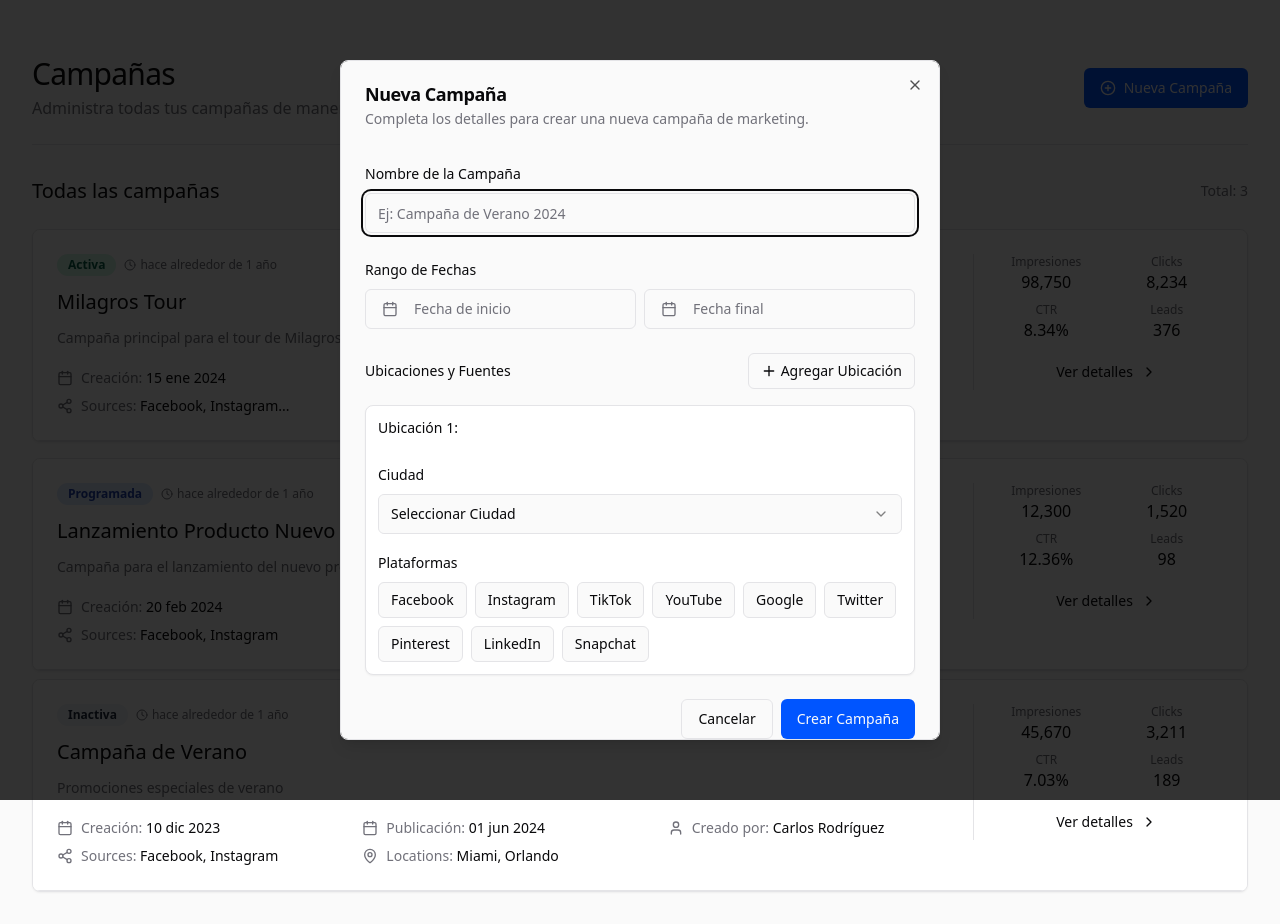
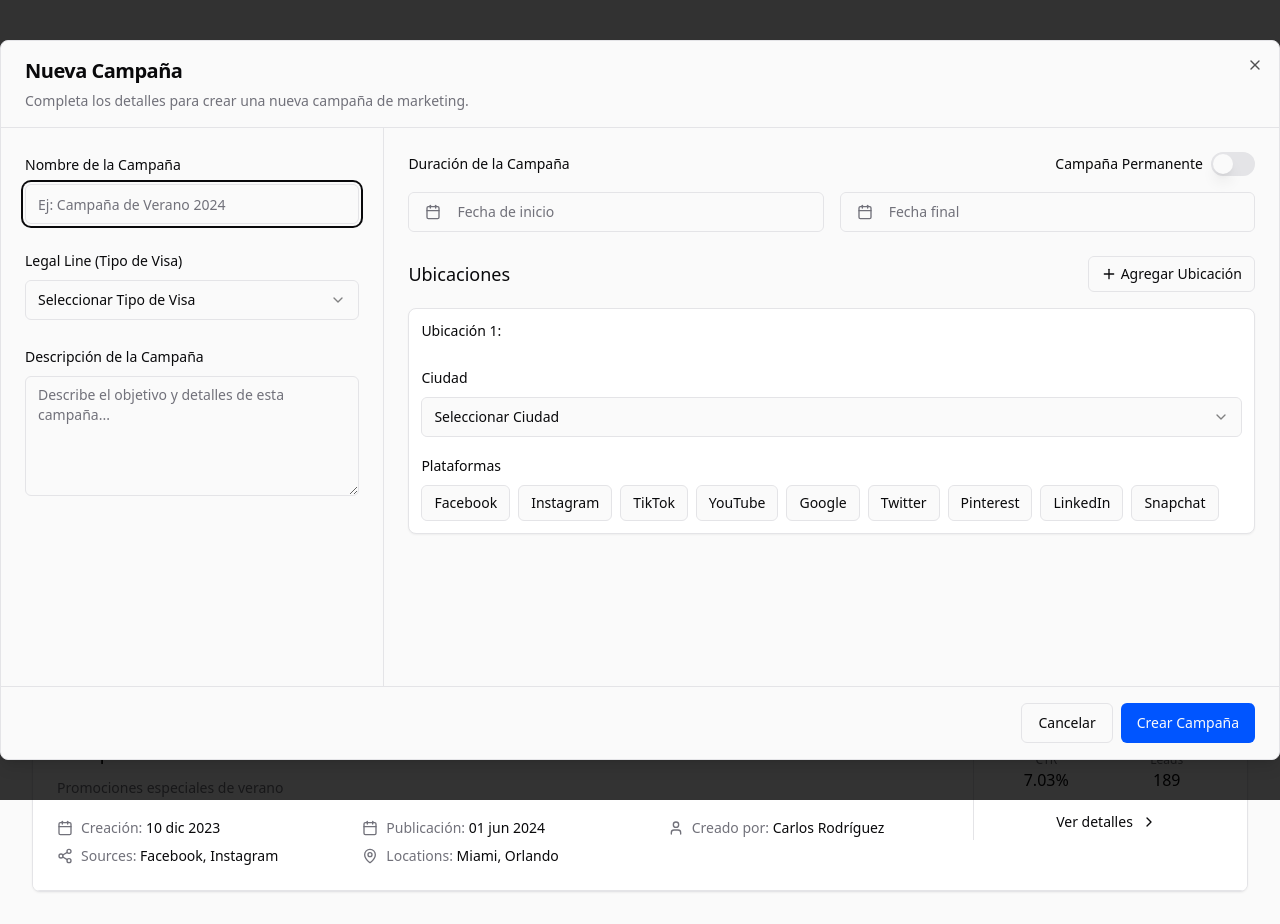
Before and after one commit to thughy/campaign-nest-fusion-18, a React (Vite) app: page / in a window 1280 px wide. Both pictures are taken after a click on the button "Nueva Campaña". Built offline with nearby package versions, Linux system fonts and the light colour scheme.

Commit message:
Restructure New Campaign Modal
The new campaign modal is restructured to a full-screen layout with a split view. The left side contains general campaign information, while the right side handles location and source selection.

```diff
--- a/src/components/NewCampaignModal.tsx
+++ b/src/components/NewCampaignModal.tsx
@@ -4,6 +4,7 @@ import { Calendar } from "@/components/ui/calendar";
 import { Button } from "@/components/ui/button";
 import { Input } from "@/components/ui/input";
 import { Label } from "@/components/ui/label";
+import { Textarea } from "@/components/ui/textarea";
 import {
   Dialog,
   DialogContent,
@@ -24,6 +25,7 @@ import {
   SelectTrigger,
   SelectValue,
 } from "@/components/ui/select";
+import { Switch } from "@/components/ui/switch";
 import { format } from "date-fns";
 import { CalendarIcon, ChevronDown, ChevronUp, Plus, Trash2 } from "lucide-react";
 import { cn } from "@/lib/utils";
@@ -56,6 +58,14 @@ const availablePlatforms = [
   "Snapchat"
 ];
 
+const legalLines = [
+  "Visa Turista",
+  "Visa Estudiante",
+  "Visa Trabajo",
+  "Visa Familiar",
+  "Visa Residencia"
+];
+
 // Location type for our form
 interface LocationItem {
   id: string;
@@ -71,6 +81,9 @@ interface NewCampaignModalProps {
 
 export function NewCampaignModal({ open, onOpenChange }: NewCampaignModalProps) {
   const [campaignName, setCampaignName] = useState("");
+  const [legalLine, setLegalLine] = useState("");
+  const [description, setDescription] = useState("");
+  const [neverEnds, setNeverEnds] = useState(false);
   const [dateRange, setDateRange] = useState<{
     from: Date | undefined;
     to: Date | undefined;
@@ -159,10 +172,19 @@ export function NewCampaignModal({ open, onOpenChange }: NewCampaignModalProps)
       return;
     }
 
-    if (!dateRange.from || !dateRange.to) {
+    if (!legalLine) {
       toast({
         title: "Error",
-        description: "El rango de fechas es obligatorio",
+        description: "Debe seleccionar un tipo de visa",
+        variant: "destructive",
+      });
+      return;
+    }
+
+    if (!neverEnds && (!dateRange.from || !dateRange.to)) {
+      toast({
+        title: "Error",
+        description: "El rango de fechas es obligatorio si la campaña no es permanente",
         variant: "destructive",
       });
       return;
@@ -196,9 +218,13 @@ export function NewCampaignModal({ open, onOpenChange }: NewCampaignModalProps)
     const newCampaign = {
       id: `campaign-${Date.now()}`,
       name: campaignName,
+      description: description,
+      legalLine: legalLine,
+      neverEnds: neverEnds,
       status: 'scheduled' as const,
       created: new Date().toISOString(),
-      publishDate: dateRange.from.toISOString(),
+      publishDate: neverEnds ? null : dateRange.from?.toISOString(),
+      endDate: neverEnds ? null : dateRange.to?.toISOString(),
       createdBy: "Usuario Actual", // In a real app, get this from auth
       years: [
         {
@@ -244,6 +270,9 @@ export function NewCampaignModal({ open, onOpenChange }: NewCampaignModalProps)
 
     // Reset form and close modal
     setCampaignName("");
+    setLegalLine("");
+    setDescription("");
+    setNeverEnds(false);
     setDateRange({ from: undefined, to: undefined });
     setLocations([
       {
@@ -258,15 +287,19 @@ export function NewCampaignModal({ open, onOpenChange }: NewCampaignModalProps)
 
   return (
     <Dialog open={open} onOpenChange={onOpenChange}>
-      <DialogContent className="sm:max-w-[600px] max-h-[85vh] overflow-y-auto">
-        <DialogHeader>
-          <DialogTitle>Nueva Campaña</DialogTitle>
+      <DialogContent className="max-w-full h-[90vh] p-0 overflow-hidden">
+        <div className="flex flex-col h-full">
+          <DialogHeader className="px-6 py-4 border-b">
+            <DialogTitle className="text-xl">Nueva Campaña</DialogTitle>
             <DialogDescription>
               Completa los detalles para crear una nueva campaña de marketing.
             </DialogDescription>
           </DialogHeader>
-        <form onSubmit={handleSubmit} className="space-y-6 py-4">
-          {/* Campaign Name */}
+
+          <form onSubmit={handleSubmit} className="flex flex-1 overflow-hidden">
+            {/* Left Panel - Campaign Details */}
+            <div className="w-full lg:w-[30%] p-6 border-r overflow-y-auto">
+              <div className="space-y-6">
                 <div className="space-y-2">
                   <Label htmlFor="campaign-name">Nombre de la Campaña</Label>
                   <Input
@@ -277,16 +310,64 @@ export function NewCampaignModal({ open, onOpenChange }: NewCampaignModalProps)
                   />
                 </div>
 
-          {/* Date Range */}
                 <div className="space-y-2">
-            <Label>Rango de Fechas</Label>
-            <div className="flex flex-col sm:flex-row gap-2">
+                  <Label htmlFor="legal-line">Legal Line (Tipo de Visa)</Label>
+                  <Select
+                    value={legalLine}
+                    onValueChange={setLegalLine}
+                  >
+                    <SelectTrigger id="legal-line">
+                      <SelectValue placeholder="Seleccionar Tipo de Visa" />
+                    </SelectTrigger>
+                    <SelectContent>
+                      {legalLines.map((line) => (
+                        <SelectItem key={line} value={line}>
+                          {line}
+                        </SelectItem>
+                      ))}
+                    </SelectContent>
+                  </Select>
+                </div>
+
+                <div className="space-y-2">
+                  <Label htmlFor="description">Descripción de la Campaña</Label>
+                  <Textarea
+                    id="description"
+                    value={description}
+                    onChange={(e) => setDescription(e.target.value)}
+                    placeholder="Describe el objetivo y detalles de esta campaña..."
+                    className="min-h-[120px]"
+                  />
+                </div>
+              </div>
+            </div>
+
+            {/* Right Panel - Locations and Dates */}
+            <div className="w-full lg:w-[70%] p-6 space-y-6 overflow-y-auto">
+              {/* Date Range with Toggle */}
+              <div className="space-y-4">
+                <div className="flex items-center justify-between">
+                  <Label>Duración de la Campaña</Label>
+                  <div className="flex items-center gap-2">
+                    <Label htmlFor="never-ends" className="text-sm cursor-pointer">
+                      Campaña Permanente
+                    </Label>
+                    <Switch
+                      id="never-ends"
+                      checked={neverEnds}
+                      onCheckedChange={setNeverEnds}
+                    />
+                  </div>
+                </div>
+
+                {!neverEnds && (
+                  <div className="flex flex-col sm:flex-row gap-4">
                     <Popover>
                       <PopoverTrigger asChild>
                         <Button
                           variant="outline"
                           className={cn(
-                      "justify-start text-left font-normal w-full sm:w-1/2",
+                            "justify-start text-left font-normal w-full",
                             !dateRange.from && "text-muted-foreground"
                           )}
                         >
@@ -315,7 +396,7 @@ export function NewCampaignModal({ open, onOpenChange }: NewCampaignModalProps)
                         <Button
                           variant="outline"
                           className={cn(
-                      "justify-start text-left font-normal w-full sm:w-1/2",
+                            "justify-start text-left font-normal w-full",
                             !dateRange.to && "text-muted-foreground"
                           )}
                         >
@@ -342,12 +423,13 @@ export function NewCampaignModal({ open, onOpenChange }: NewCampaignModalProps)
                       </PopoverContent>
                     </Popover>
                   </div>
+                )}
               </div>
 
-          {/* Locations and Sources */}
+              {/* Locations Section */}
               <div className="space-y-4">
                 <div className="flex items-center justify-between">
-              <Label>Ubicaciones y Fuentes</Label>
+                  <Label className="text-lg font-medium">Ubicaciones</Label>
                   <Button
                     type="button"
                     variant="outline"
@@ -360,6 +442,7 @@ export function NewCampaignModal({ open, onOpenChange }: NewCampaignModalProps)
                   </Button>
                 </div>
 
+                <div className="space-y-3">
                   {locations.map((location, locIndex) => {
                     const isConfigured = location.city && location.selectedPlatforms.length > 0;
                     return (
@@ -470,8 +553,11 @@ export function NewCampaignModal({ open, onOpenChange }: NewCampaignModalProps)
                     );
                   })}
                 </div>
+              </div>
+            </div>
+          </form>
 
-          <DialogFooter>
+          <DialogFooter className="px-6 py-4 border-t">
             <Button
               type="button"
               variant="outline"
@@ -479,9 +565,9 @@ export function NewCampaignModal({ open, onOpenChange }: NewCampaignModalProps)
             >
               Cancelar
             </Button>
-            <Button type="submit">Crear Campaña</Button>
+            <Button onClick={handleSubmit}>Crear Campaña</Button>
           </DialogFooter>
-        </form>
+        </div>
       </DialogContent>
     </Dialog>
   );
```
Lines whose indentation alone changed are shown as unchanged.
